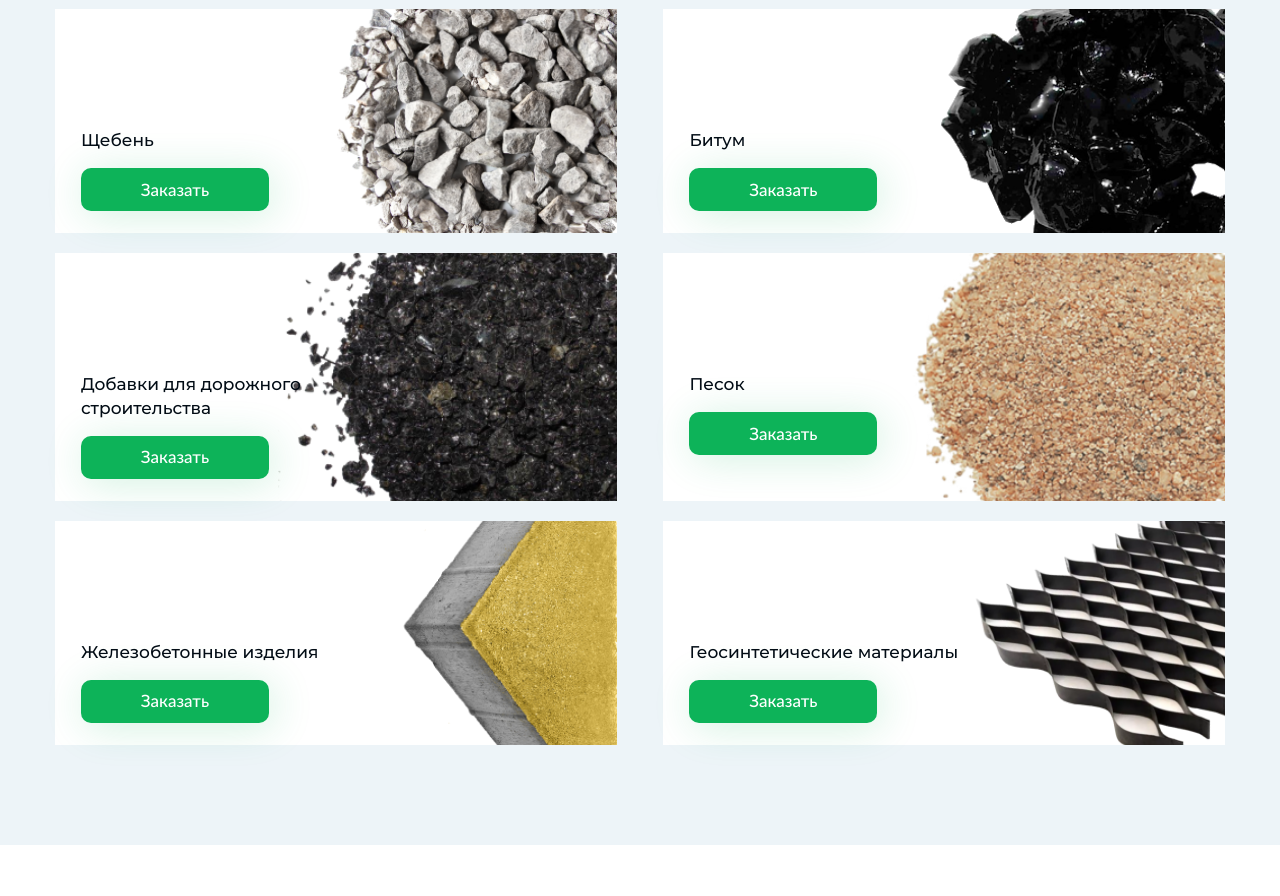
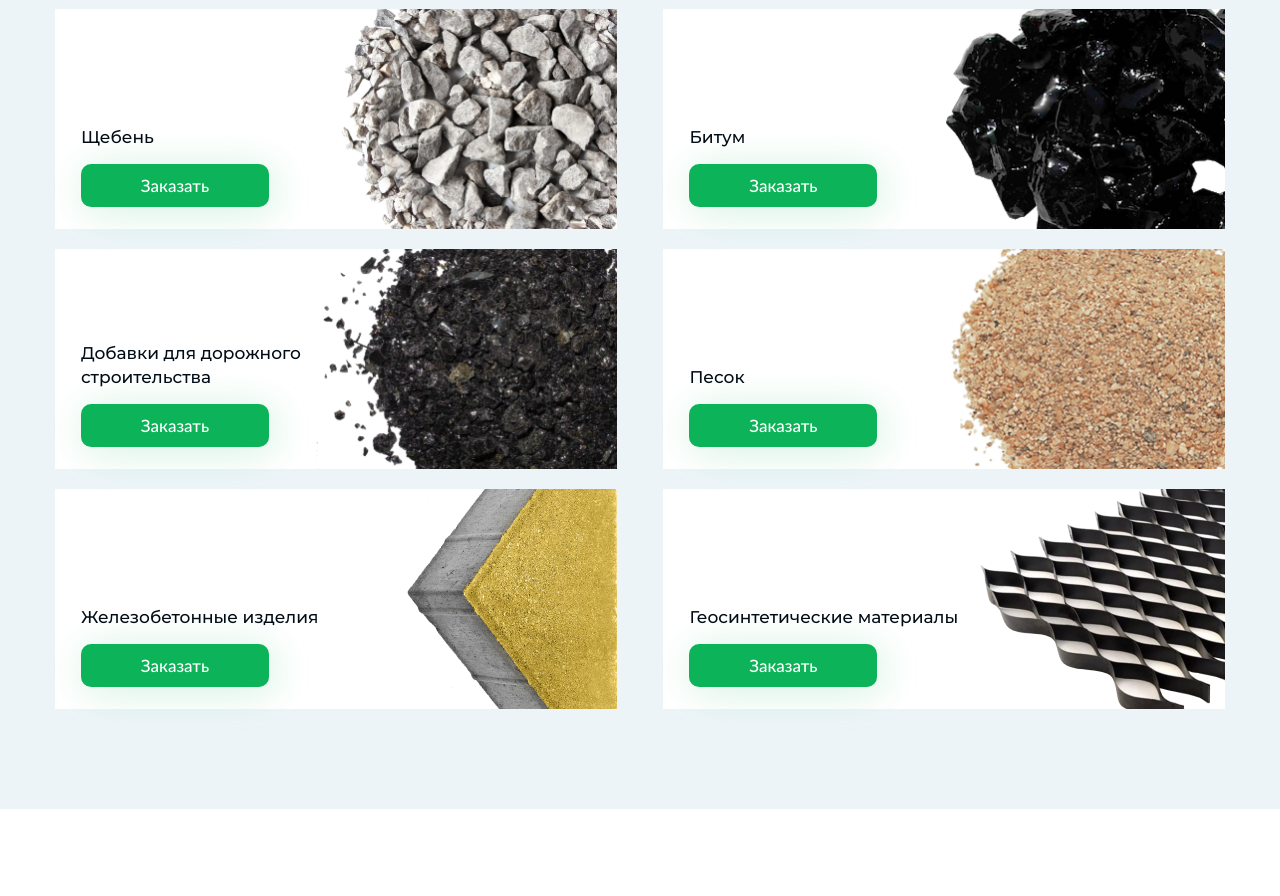
Before and after one commit to seerage/riv, a website: page app/index.html in a window 1280 px wide. Shown: the part 1900-2796 px from the top of the page. Drawn offline with Linux system fonts and the light colour scheme.

Commit message:
Секция Наши продукты с медиа-запросами

```diff
--- a/app/index.html
+++ b/app/index.html
@@ -238,6 +238,7 @@
 
 				<div class="cards__wrapper">
 					<div class="card">
+						<div class="card__wrapper">
 							<div class="card__product">
 								Щебень
 							</div>
@@ -245,7 +246,9 @@
 								Заказать
 							</a>
 						</div>
+					</div>
 					<div class="card">
+						<div class="card__wrapper">
 							<div class="card__product">
 								Битум
 							</div>
@@ -253,7 +256,9 @@
 								Заказать
 							</a>
 						</div>
+					</div>
 					<div class="card">
+						<div class="card__wrapper">
 							<div class="card__product">
 								Добавки для дорожного <br>строительства
 							</div>
@@ -261,7 +266,9 @@
 								Заказать
 							</a>
 						</div>
+					</div>
 					<div class="card">
+						<div class="card__wrapper">
 							<div class="card__product">
 								Песок
 							</div>
@@ -269,7 +276,9 @@
 								Заказать
 							</a>
 						</div>
+					</div>
 					<div class="card">
+						<div class="card__wrapper">
 							<div class="card__product">
 								Железобетонные изделия
 							</div>
@@ -277,13 +286,16 @@
 								Заказать
 							</a>
 						</div>
+					</div>
 					<div class="card">
+						<div class="card__wrapper">
 							<div class="card__product">
 								Геосинтетические материалы
 							</div>
 							<a href="#modal" class="btn btn_small">
 								Заказать
 							</a>
+						</div>
 					</div>
 				</div>
 			</div>
--- a/app/sass/parts/_our-products.sass
+++ b/app/sass/parts/_our-products.sass
@@ -1,27 +1,6 @@
 .our-products
     background: #EDF4F8
     padding: 100px 0
-
-    .title
-        position: relative
-        color: $accent
-        font-size: 40px
-        font-weight: 600
-        margin-left: 90px
-        &:before
-            content: ''
-            position: absolute
-            top: 32px
-            left: -90px
-            width: 67px
-            border-top: 2px solid $accent
-
-    .subtitle
-        font-size: 30px
-        font-weight: 600
-        line-height: 36px
-        margin-top: 12px
-        margin-left: 90px
 
     .cards__wrapper
         margin-top: 45px
@@ -30,9 +9,10 @@
         flex-wrap: wrap
 
     .card
+        position: relative
         min-width: 48%
-        padding: 0 0 22px 26px
         margin-top: 20px
+        height: 220px
         &:nth-child(1)
             background: #ffffff url('../../images/dest/card-1.png') right center/contain no-repeat
         &:nth-child(2)
@@ -46,8 +26,12 @@
         &:nth-child(6)
             background: #ffffff url('../../images/dest/card-6.png') right center/contain no-repeat
 
+        &__wrapper
+            position: absolute
+            left: 26px
+            bottom: 22px
+            width: 60%
         &__product
-            margin-top: 120px
             font-family: $montserrat
             font-size: 17px
             font-weight: 500
@@ -68,3 +52,53 @@
             font-size: 17px
             line-height: 20px
             margin-top: 15px
+
+@include media-breakpoint-down(lg)
+    .our-products
+        padding: 70px 0
+
+        .cards__wrapper
+            margin-top: 35px
+
+        .card
+            min-width: 49%
+            padding: 0 0 17px 12px
+            margin-top: 10px
+            &__product
+                max-width: 70%
+
+@include media-breakpoint-down(md)
+    .our-products
+        .card
+            height: 165px
+            &:nth-child(n)
+                background-position-x: 150%
+
+@include media-breakpoint-down(sm)
+    .our-products
+        padding: 50px 0 75px 0
+        .cards__wrapper
+            margin-top: 45px
+        .card
+            width: 100%
+            height: 138px
+            &:nth-child(n)
+                background-position-x: 100%
+
+@include media-breakpoint-down(xs)
+    .our-products
+        padding: 50px 0 75px 0
+        .cards__wrapper
+            margin-top: 45px
+        .card
+            width: 100%
+            height: 138px
+            &:nth-child(n)
+                background-position-x: 120%
+            &__wrapper
+                width: 60%
+                left: 12px
+                bottom: 15px
+            &__product
+                max-width: 90%
+                line-height: 1.1
```
Also changed, not shown: app/css/app.min.css. Lines whose indentation alone changed are shown as unchanged.
